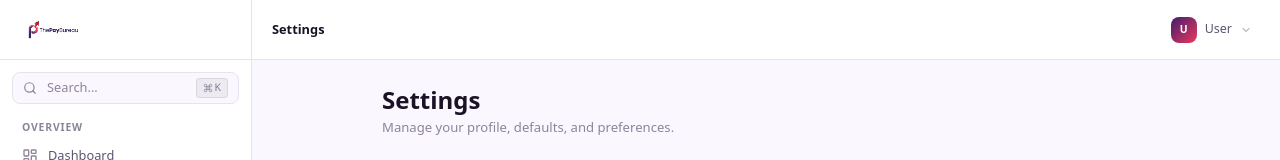
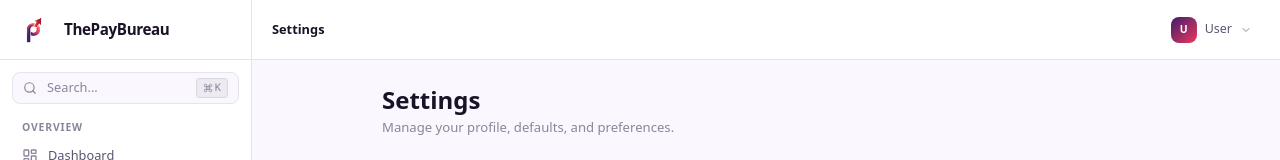
Before and after one commit to MMSoftwareDev/thepaybureau, a Next.js app: page /dashboard/settings in a window 1280 px wide. Shown: the top 160 px of the page. Built offline with nearby package versions, Linux system fonts and the light colour scheme; no server answers.

Commit message:
fix: revert to icon + themed text for dark mode compatible sidebar logo
Full logo image had dark text baked in, invisible in dark mode.
Now uses 36px icon mark (works on any bg) + theme-aware text that
adapts to light/dark mode automatically.

https://claude.ai/code/session_01PS7mkmcmTNa49Xt69qMePA

```diff
--- a/src/components/layout/Sidebar.tsx
+++ b/src/components/layout/Sidebar.tsx
@@ -167,9 +167,15 @@ export default function Sidebar({ isAdmin = false, plan = 'free', mobileOpen = f
       <div className="h-[60px] flex items-center px-4 border-b" style={{ borderColor: colors.border }}>
         <button
           onClick={() => navigate('/dashboard')}
-          className="flex items-center group"
+          className="flex items-center gap-3 group"
         >
-          <Image src="/logo-full.png" alt="ThePayBureau" width={275} height={150} className="flex-shrink-0 h-[38px] w-auto" priority />
+          <Image src="/logo.png" alt="ThePayBureau" width={36} height={36} className="rounded-lg flex-shrink-0" priority />
+          <span
+            className="text-[0.95rem] font-bold tracking-tight"
+            style={{ color: colors.text.primary }}
+          >
+            ThePayBureau
+          </span>
         </button>
       </div>
 
```
